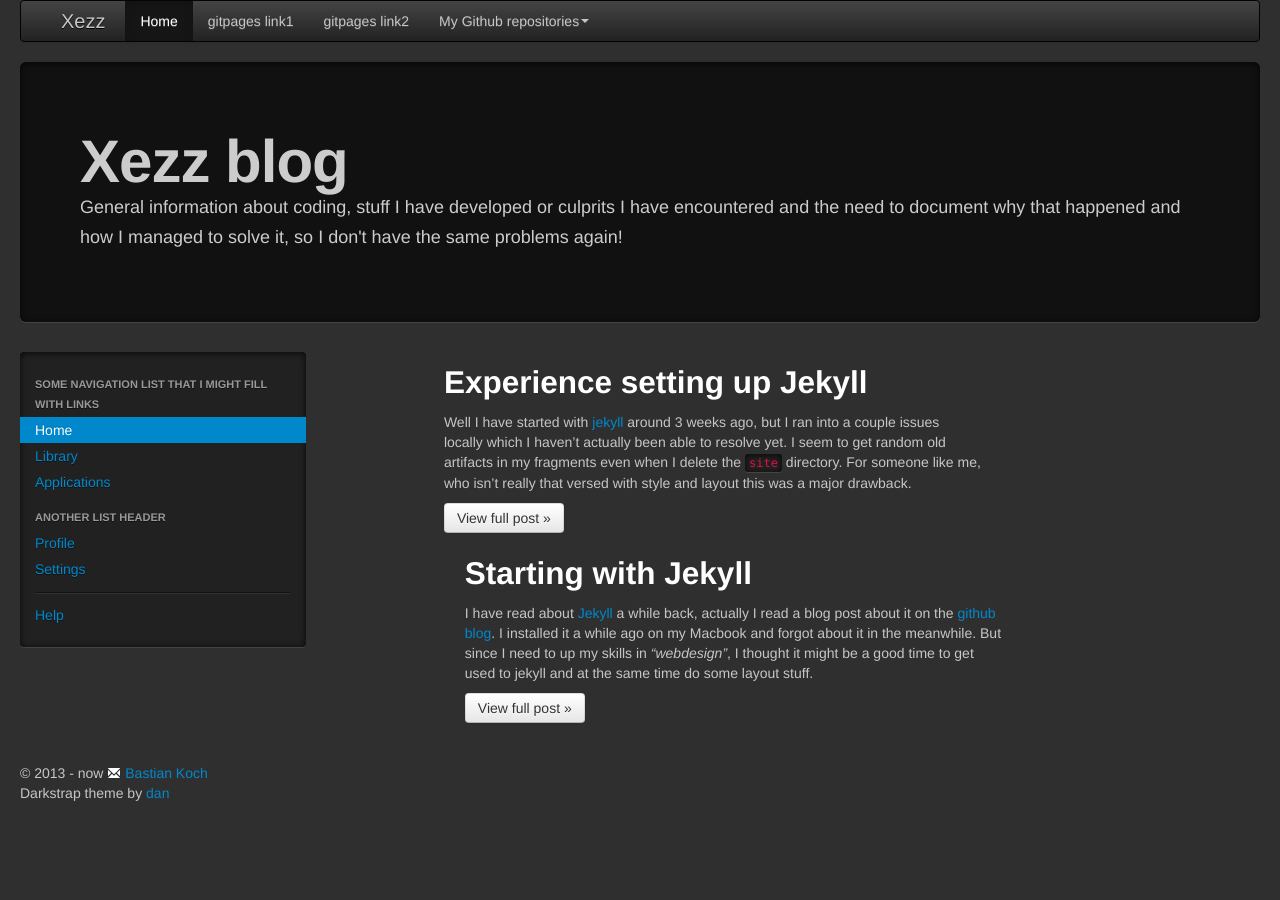
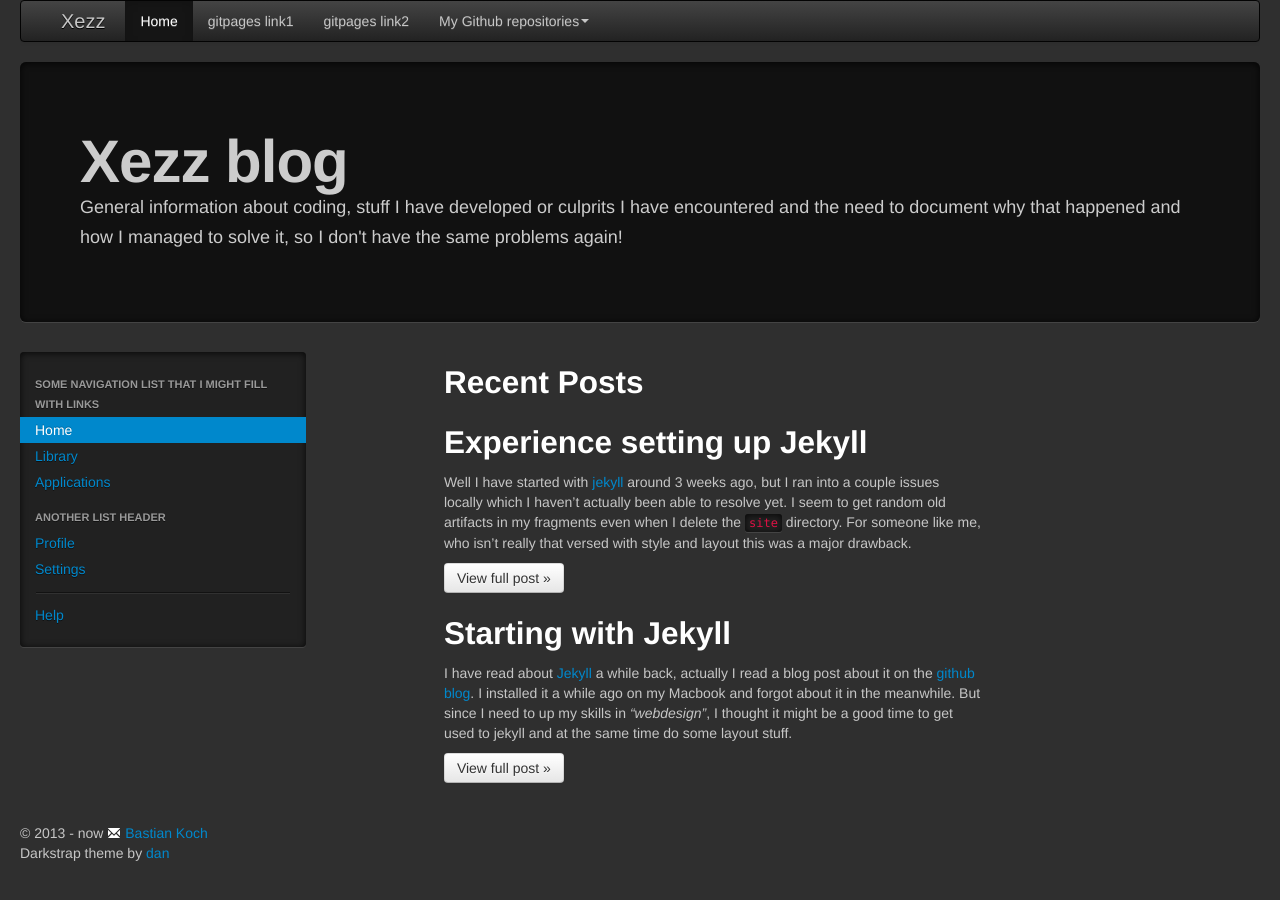
Before and after one commit to Xezz/xezz.github.io, a Jekyll site: the page built from index.html, in a window 1280 px wide. Built offline with Jekyll 4.4.1, drawn with Linux system fonts in a browser that asks for light colours.

Commit message:
Overriding the shitty left margin that gets added

```diff
--- a/index.html
+++ b/index.html
@@ -3,8 +3,11 @@ layout: default
 title: "Xezz - Code snippets / Error information"
 ---
 <div class="row-fluid">
+	<div class="span8" style="margin-left: 0">
+		<h2>Recent Posts</h2>
+	</div>
 	{% for post in site.posts %}
-	<div class="span8">
+	<div class="span8" style="margin-left: 0">
 		<h2>{{ post.title }}</h2>
 		{{ post.excerpt }}
 		<p>
```
